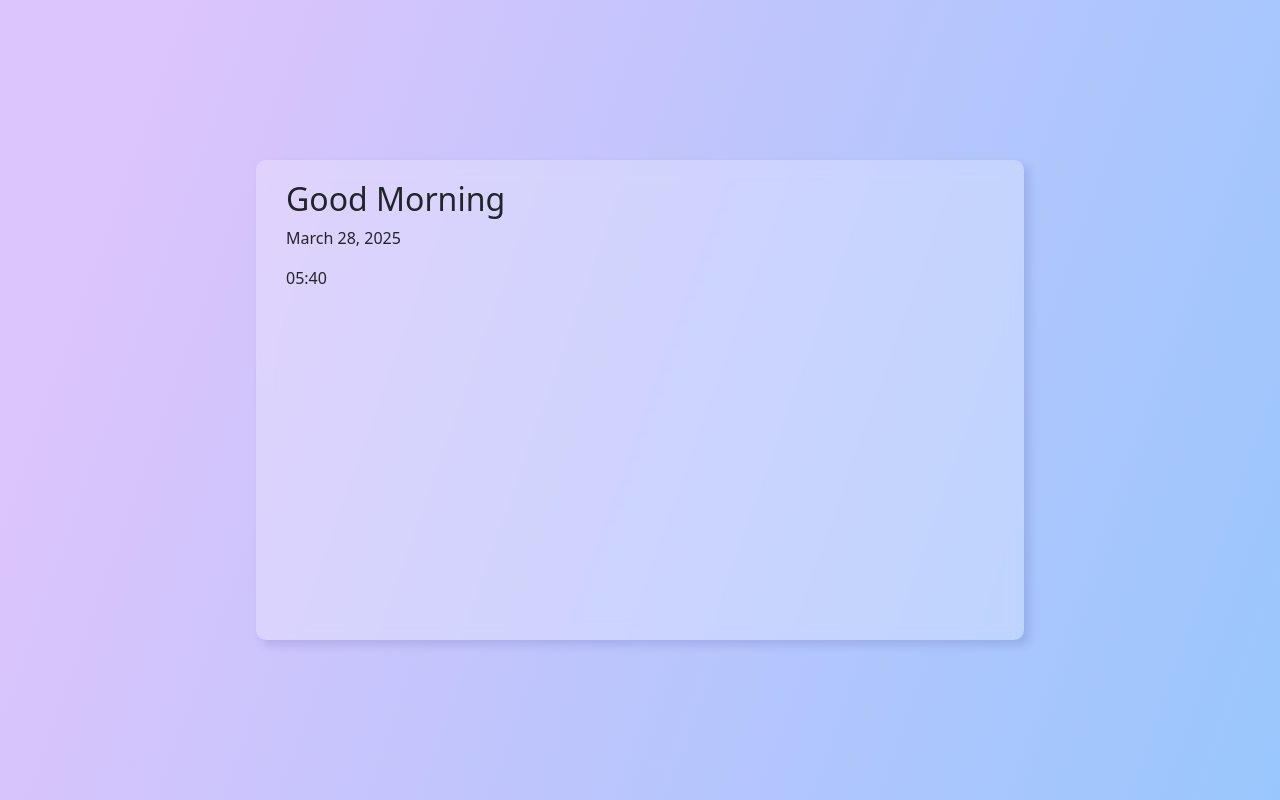
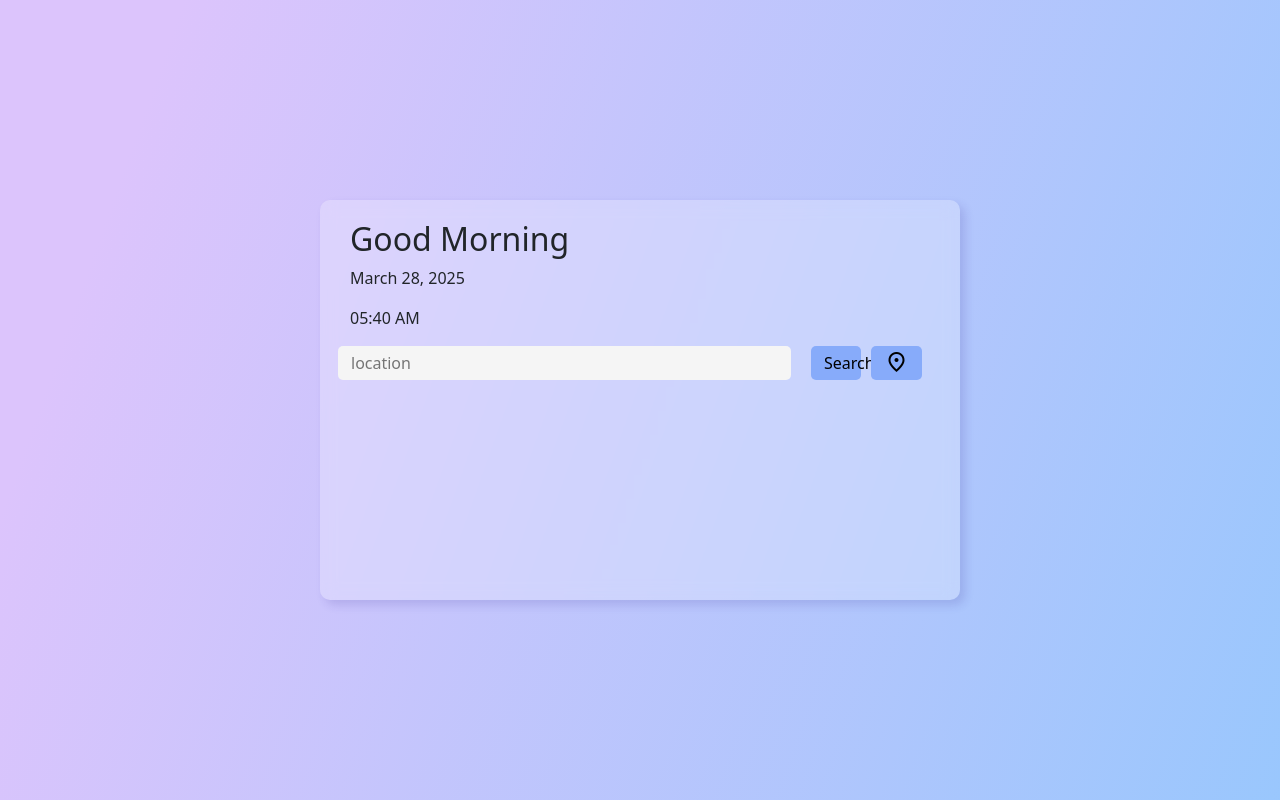
Before and after one commit to ESBorth/weather-app, a React (Create React App) app: page / in a window 1280 px wide. Shown: the top 800 px of the page. Built offline with nearby package versions, Linux system fonts and the light colour scheme; the HTML template or start-up script is replaced by a standard one.

Commit message:
added search bar and buttons

```diff
--- a/public/index.html
+++ b/public/index.html
@@ -7,6 +7,7 @@
     <meta name="theme-color" content="#000000" />
     <meta name="description" content="Web site created using create-react-app"/>
     <title>Weather App 🌤️</title>
+    <link rel="stylesheet" href="https://fonts.googleapis.com/css2?family=Material+Symbols+Outlined:opsz,wght,FILL,GRAD@24,400,0,0&icon_names=location_on" />
   </head>
   <body>
     <div id="root"></div>
--- a/src/App.css
+++ b/src/App.css
@@ -1,11 +1,26 @@
 .app-container{
     background-color: rgb(255,255,255,0.25);
     backdrop-filter:blur(8px);
-    width: 60vw;
-    height: 60vh;
-    margin-top: 20vh;
-    margin-left: 20vw;
+    width: 50vw;
+    height: 50vh;
+    margin-top: 25vh;
+    margin-left: 25vw;
     border-radius: 10px;
     box-shadow: 5px 5px 10px rgb(49, 33, 138, 0.15);
     padding: 20px 30px;
 }
+input[type='text']{
+    border: 1px solid transparent;
+    border-radius: 5px;
+    background-color: whitesmoke;
+    margin: 0px 15px 0px 0px;
+}
+.button{
+    border: 1px solid transparent;
+    border-radius: 5px;
+    background-color: rgb(135, 171, 250);
+    margin: 0px 5px;
+}
+.geolocate span{
+    transform: translateY(2px);
+}
--- a/src/App.js
+++ b/src/App.js
@@ -24,6 +24,11 @@ function App() {
     <div className="app-container">
       <h2>{`Good ${isMorning ? 'Morning' : 'Afternoon'}`}</h2>
       <TopBar date={date} timeSetting={timeSetting}/>
+      <div className="row">
+        <input type="text" placeholder="location" className="col-sm-9"/>
+        <button className="button search col-sm-1">Search</button>
+        <button className="button geolocate col-sm-1"><span class="material-symbols-outlined">location_on</span></button>
+      </div>
     </div>
   );
 }
--- a/src/functions/getTime.js
+++ b/src/functions/getTime.js
@@ -2,8 +2,9 @@ export function getTheTime (version) {
     const now = new Date();
     const hours = now.getHours();
     const minutes = now.getMinutes();
+    let morning = isMorning();
     if (version === 'US'){
-        const formatter = `${hours < 10 ? '0' + hours : hours}:${minutes < 10 ? '0' + minutes : minutes}`;
+        const formatter = `${hours < 10 ? '0' + hours : hours}:${minutes < 10 ? '0' + minutes : minutes} ${morning ? 'AM' : 'PM'}`;
         return (formatter);
     } else {
         return (`${hours < 10 ? '0' + hours : hours}:${minutes < 10 ? '0' + minutes : minutes}`)
--- a/src/index.css
+++ b/src/index.css
@@ -3,3 +3,11 @@ body {
   height: 100vh;
   overflow: hidden;
 }
+
+.material-symbols-outlined {
+  font-variation-settings:
+  'FILL' 0,
+  'wght' 400,
+  'GRAD' 0,
+  'opsz' 24
+}
```
